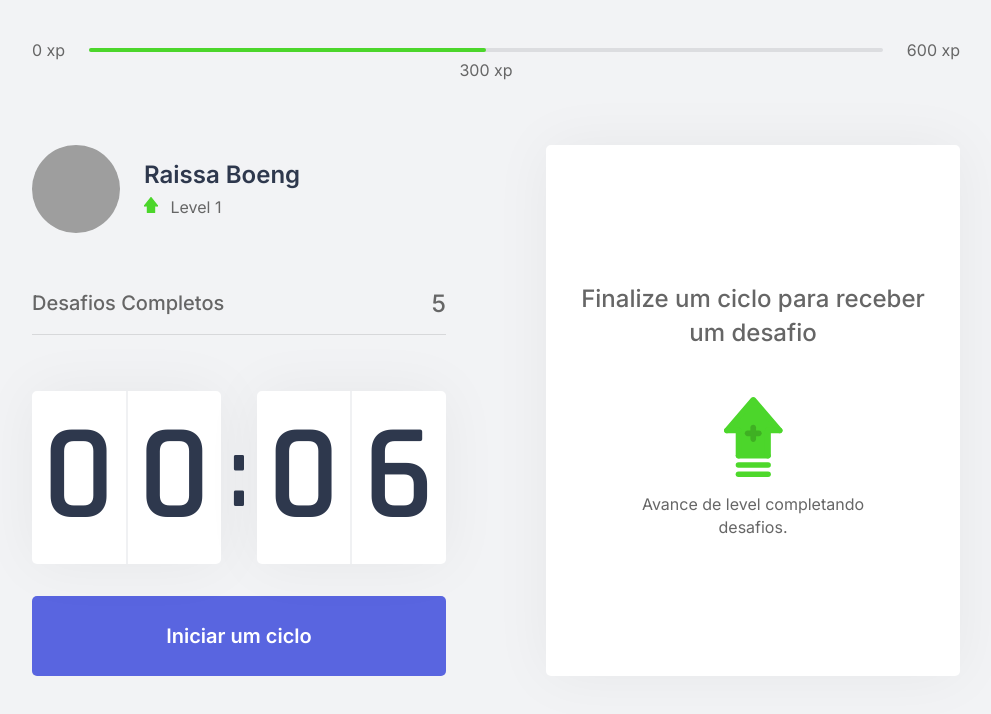
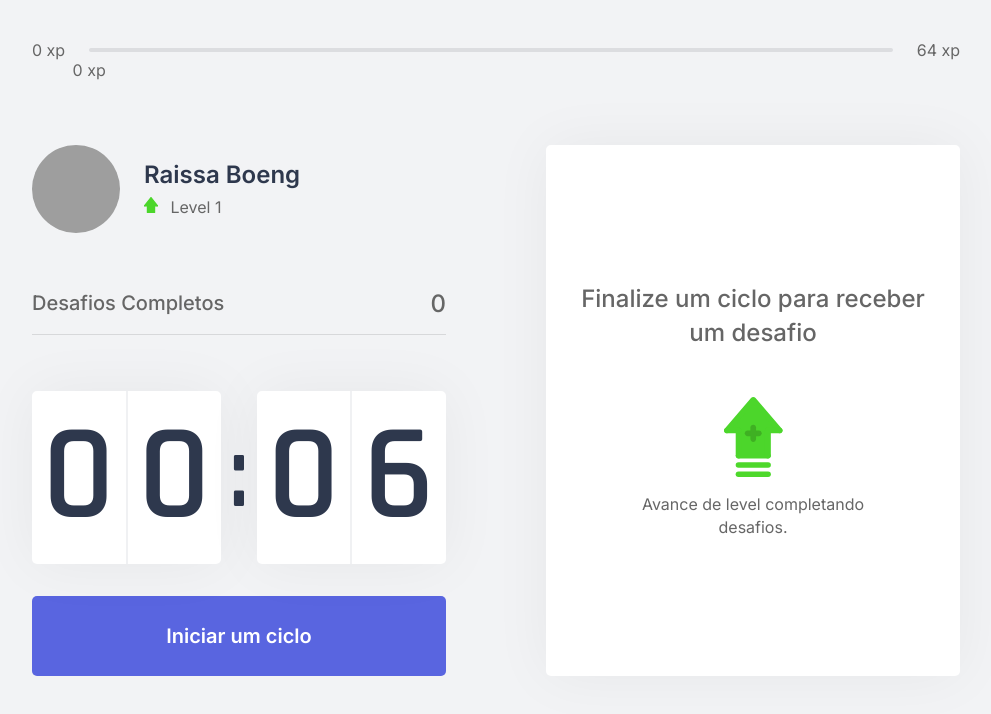
Before and after one commit to raissaboeng/nlw-react-moveit, a Next.js app: page / in a window 1280 px wide. Shown: the top 714 px of the page, without its empty margins (144-1135 px from the left). Built offline with nearby package versions, Linux system fonts and the light colour scheme; grey boxes are pictures that could not be loaded.

Commit message:
experienceBar and completedChallenges with context

```diff
--- a/src/components/CompletedChallenges.tsx
+++ b/src/components/CompletedChallenges.tsx
@@ -1,10 +1,14 @@
+import { useContext } from 'react';
+import { ChallengesContext } from '../contexts/ChallengesContext';
 import styles from '../styles/components/CompletedChallenges.module.css';
 
 export function CompletedChallenges() {
+    const { challengesCompleted } = useContext(ChallengesContext)
+
     return (
         <div className={styles.completedChallengesContainer}>
             <span>Desafios Completos</span>
-            <span>5</span>
+            <span>{challengesCompleted}</span>
         </div>
     )
 }
--- a/src/components/ExperienceBar.tsx
+++ b/src/components/ExperienceBar.tsx
@@ -1,15 +1,24 @@
+import { useContext } from 'react';
+import { ChallengesContext } from '../contexts/ChallengesContext';
 import styles from '../styles/components/ExperienceBar.module.css'
 
 export function ExperienceBar() {
+
+    const { currentExperience, experienceToNextLevel } = useContext(ChallengesContext)
+
+    const percentToNextLevel = Math.round(currentExperience * 100) / experienceToNextLevel;
+
     return (
         <header className={styles.experienceBar}>
             <span>0 xp</span>
             <div>
-                <div style={{ width: '50%' }} />
-                <span className={styles.currentExperience} style={{ left: '50%' }} >300 xp</span>
+                <div style={{ width: `${percentToNextLevel}%` }} />
+                <span className={styles.currentExperience} style={{ left: `${percentToNextLevel}%` }} >
+                    {currentExperience} xp
+                </span>
             </div>
 
-            <span>600 xp</span>
+            <span>{experienceToNextLevel} xp</span>
         </header>
     );
 }
--- a/src/contexts/ChallengesContext.tsx
+++ b/src/contexts/ChallengesContext.tsx
@@ -10,6 +10,7 @@
 interface ChallengesContextData {
     level: number;
     currentExperience: number;
+    experienceToNextLevel: number;
     challengesCompleted: number;
     activeChallenge: Challenge;
     levelUp: () => void;
@@ -29,7 +30,7 @@
     const [currentExperience, setCurrentExperience] = useState(0)
     const [challengesCompleted, setChallengesCompleted] = useState(0)
     const [activeChallenge, setActiveChallenge] = useState(null)
-
+    const experienceToNextLevel = Math.pow((level + 1) * 4, 2)
 
     function levelUp() {
         setLevel(level + 1)
@@ -51,6 +52,7 @@
             value={{
                 level,
                 currentExperience,
+                experienceToNextLevel,
                 challengesCompleted,
                 levelUp,
                 startNewChallenge,
```
Also changed, not shown: src/components/ChallengeBox.tsx (+0 -8 lines).
